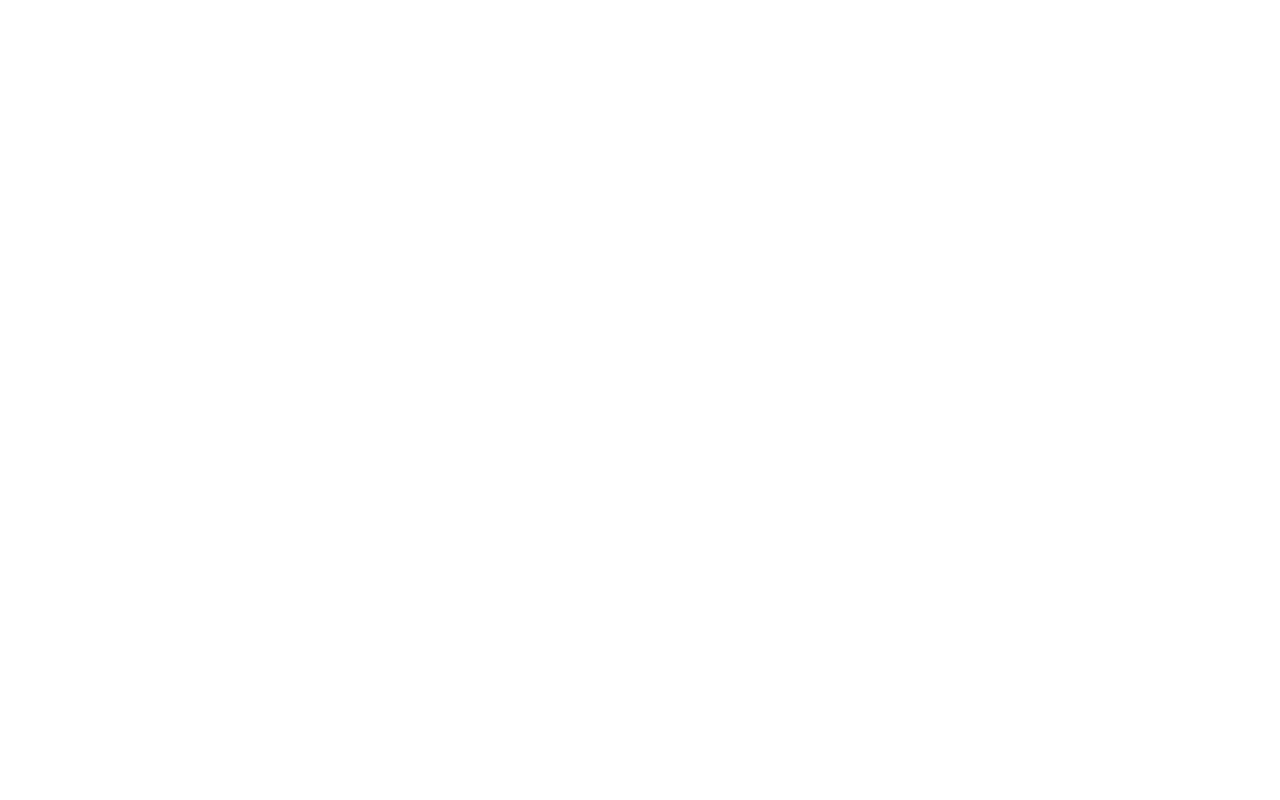
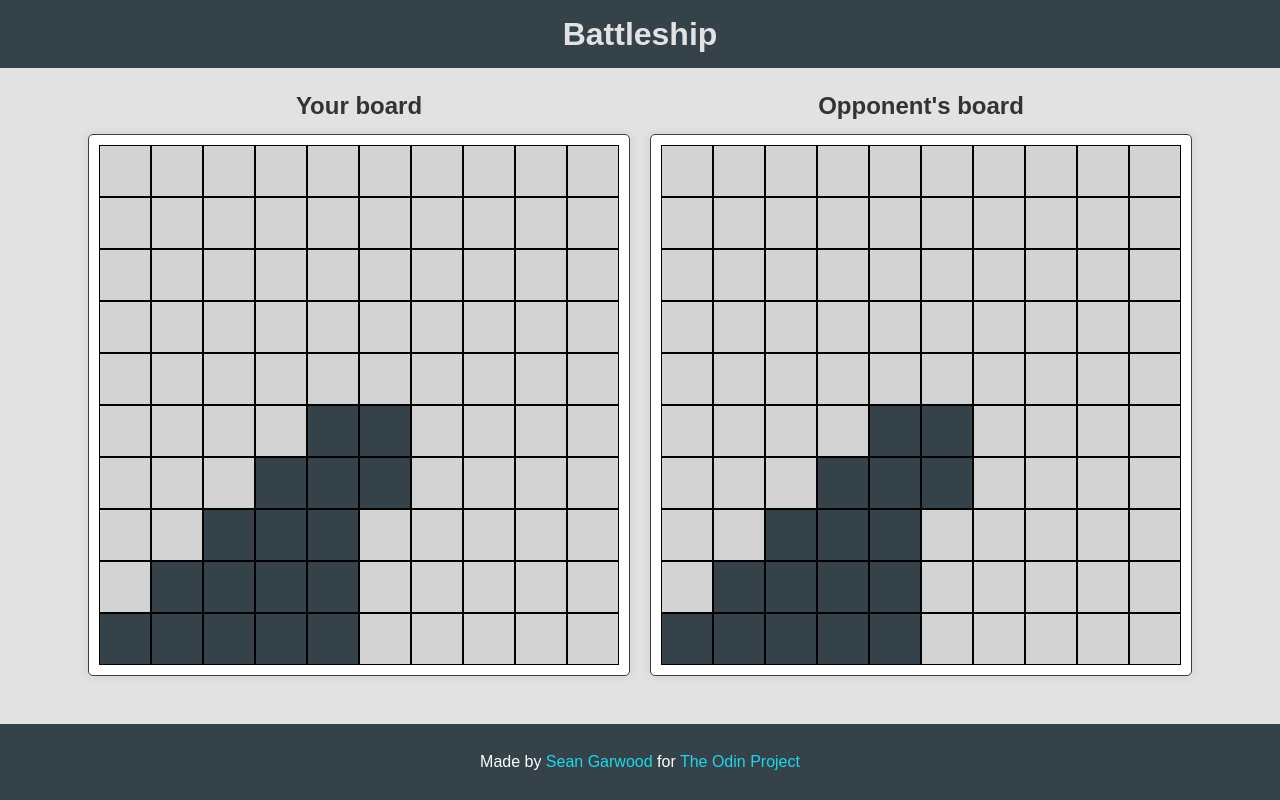
Before and after one commit to sean-garwood/top-battleship, a website with bundled scripts: page index.html in a window 1280 px wide. Built offline with nearby package versions, Linux system fonts and the light colour scheme.

Commit message:
chore: outline ui
fix: index.html, style.css

chore: draw boards

fix: rows of ten

fix: prettier cells

chore: animations, effects

fix: coordinates

feat: attach listeners to board

fix: correct board coords

fix: ugly ship display on both

for debugz

fix: no listeners for own board

```diff
--- a/index.html
+++ b/index.html
@@ -0,0 +1,32 @@
+<!doctype html>
+<html lang="en">
+
+<head>
+  <meta charset="UTF-8" />
+  <meta name="viewport" content="width=device-width, initial-scale=1.0" />
+  <title>TOP | Battleship</title>
+  <link rel="stylesheet" href="style.css" />
+  <script src="index.js" type="module"></script>
+</head>
+
+<body>
+  <header>
+    <h1>Battleship</h1>
+  </header>
+  <main>
+    <div id="boards-container">
+      <div class="board-container" id="human-board-container">
+        <h2>Your board</h2>
+      </div>
+      <div class="board-container" id="computer-board-container">
+        <h2>Opponent's board</h2>
+      </div>
+    </div>
+  </main>
+  <footer id="footer">
+    <p>Made by <a href="https://github.com/sean-garwood">Sean Garwood</a> for <a href="https://theodinproject.com">The
+        Odin Project</a></p>
+  </footer>
+</body>
+
+</html>
--- a/index.js
+++ b/index.js
@@ -0,0 +1,3 @@
+import { init } from "./src/init.js";
+
+init();
--- a/src/classes/Gameboard.js
+++ b/src/classes/Gameboard.js
@@ -1,5 +1,6 @@
-import { BoardDimensions } from "../constants/BoardDimensions";
-import { Orientations } from "../constants/Orientations";
+import { BoardDimensions } from "../constants/BoardDimensions.js";
+import { Orientations } from "../constants/Orientations.js";
+import { PlayerTypes } from "../constants/PlayerTypes.js";
 class Gameboard {
   constructor() {
     this.width = BoardDimensions.BOARD_WIDTH;
@@ -21,6 +22,43 @@ class Gameboard {
 
   set allShipsSunk(value) {
     this._allShipsSunk = value;
+  }
+
+  draw(playerType) {
+    const boardDivContainerID =
+      playerType === PlayerTypes.HUMAN
+        ? "human-board-container"
+        : "computer-board-container";
+    const boardDivContainer = document.getElementById(boardDivContainerID);
+    const boardDiv = document.createElement("div");
+    boardDiv.classList.add("board");
+    boardDiv.id =
+      playerType === PlayerTypes.HUMAN ? "human-board" : "computer-board";
+    for (let y = BoardDimensions.BOARD_HEIGHT - 1; y >= 0; y--) {
+      const rowDiv = document.createElement("div");
+      rowDiv.classList.add("row");
+      rowDiv.dataset.y = y;
+      for (let x = 0; x < BoardDimensions.BOARD_WIDTH; x++) {
+        const cell = document.createElement("div");
+        cell.dataset.x = x;
+        cell.dataset.y = y;
+        cell.classList.add("cell");
+        playerType === PlayerTypes.HUMAN
+          ? cell.classList.add("human")
+          : cell.classList.add("computer");
+        rowDiv.appendChild(cell);
+        if (playerType === PlayerTypes.COMPUTER) {
+          cell.addEventListener("click", (e) => {
+            const x = parseInt(e.target.dataset.x);
+            const y = parseInt(e.target.dataset.y);
+            this.receiveAttack(x, y);
+          });
+        }
+      }
+      boardDiv.appendChild(rowDiv);
+    }
+
+    boardDivContainer.appendChild(boardDiv);
   }
 
   placeShip(ship, startAtX, startAtY, orientation) {
@@ -55,7 +93,6 @@ class Gameboard {
     }
     const exceedsWidth = x + ship.size > this.width;
     const exceedsHeight = y + ship.size > this.height;
-    // check orientation
 
     switch (orientation) {
       case Orientations.HORIZONTAL:
--- a/src/classes/Player.js
+++ b/src/classes/Player.js
@@ -1,11 +1,15 @@
-import { validatePlayerType as validate } from "../constants/PlayerTypes";
-import { Gameboard } from "./Gameboard";
+import { validatePlayerType as validate } from "../constants/PlayerTypes.js";
+import { Gameboard } from "./Gameboard.js";
 
 class Player {
   constructor(type) {
     this.type = validate(type);
     this.gameboard = new Gameboard();
   }
+
+  drawBoard() {
+    this.gameboard.draw(this.type);
+  }
 }
 
 export { Player };
--- a/src/constants/Ships.js
+++ b/src/constants/Ships.js
@@ -1,4 +1,4 @@
-const SHIPS = {
+const Ships = {
   CARRIER: {
     name: "Carrier",
     size: 5,
@@ -21,4 +21,4 @@ const SHIPS = {
   },
 };
 
-export { SHIPS };
+export { Ships };
--- /dev/null
+++ b/src/init.js
@@ -0,0 +1,98 @@
+import { Gameboard } from "./classes/Gameboard.js";
+import { Orientations } from "./constants/Orientations.js";
+import { Player } from "./classes/Player.js";
+import { PlayerTypes } from "./constants/PlayerTypes.js";
+import { Ship } from "./classes/Ship.js";
+import { Ships } from "./constants/Ships.js";
+
+export function init() {
+  document.addEventListener("DOMContentLoaded", () => {
+    const players = createPlayers();
+    const gameboards = getBoards(players);
+    drawGameboards(gameboards);
+    placeShips(gameboards);
+    drawShips(gameboards);
+  });
+}
+
+function createPlayers() {
+  const human = new Player(PlayerTypes.HUMAN);
+  const computer = new Player(PlayerTypes.COMPUTER);
+  return { human, computer };
+}
+
+function createShips() {
+  const ships = Object.keys(Ships).map((ship) => {
+    return new Ship(Ships[ship]);
+  });
+  return ships;
+}
+
+function drawGameboards(boards) {
+  const humanBoard = boards.humanBoard;
+  const computerBoard = boards.computerBoard;
+  humanBoard.draw(PlayerTypes.HUMAN);
+  computerBoard.draw(PlayerTypes.COMPUTER);
+}
+
+// add a .ship class to the cell divs that contain a ship
+function drawShips(gameboards) {
+  // the Ship class does not have a method that returns the ship's coordinates
+  // so we need to loop through the board and check if there is a ship in each
+  // cell
+  const humanBoard = gameboards.humanBoard;
+  const computerBoard = gameboards.computerBoard;
+  const humanBoardDiv = document.getElementById("human-board");
+  const computerBoardDiv = document.getElementById("computer-board");
+
+  for (let y = 0; y < humanBoard.height; y++) {
+    for (let x = 0; x < humanBoard.width; x++) {
+      const cell = humanBoardDiv.querySelector(
+        `.cell[data-x="${x}"][data-y="${y}"]`
+      );
+      if (humanBoard.board[x][y] !== null) {
+        cell.classList.add("ship");
+      }
+    }
+  }
+
+  for (let y = 0; y < computerBoard.height; y++) {
+    for (let x = 0; x < computerBoard.width; x++) {
+      const cell = computerBoardDiv.querySelector(
+        `.cell[data-x="${x}"][data-y="${y}"]`
+      );
+      if (computerBoard.board[x][y] !== null) {
+        cell.classList.add("ship");
+      }
+    }
+  }
+}
+
+function getBoards(players) {
+  const humanBoard = players.human.gameboard;
+  const computerBoard = players.computer.gameboard;
+  return { humanBoard, computerBoard };
+}
+
+function placeShips(gameboards) {
+  const humanBoard = gameboards.humanBoard;
+  const computerBoard = gameboards.computerBoard;
+  const humanShips = createShips();
+  const computerShips = createShips();
+  // debug
+  let x = 0,
+    y = 0,
+    orientation = Orientations.HORIZONTAL;
+  humanShips.forEach((ship) => {
+    humanBoard.placeShip(ship, x, y, orientation);
+    x++;
+    y++;
+  });
+  x = 0;
+  y = 0;
+  computerShips.forEach((ship) => {
+    computerBoard.placeShip(ship, x, y, orientation);
+    x++;
+    y++;
+  });
+}
--- a/style.css
+++ b/style.css
@@ -1,44 +1,131 @@
+:root {
+  --font-size: 16px;
+  --line-height: 1.5;
+  /* colors */
+  --accent: #ffffff;
+  --empty-cell: lightgrey;
+  --link-color: #1adae8;
+  --primary-color: #35424a;
+  --secondary-color: #e2e2e2;
+  --text-color: #333333;
+  /* effects */
+  --cell-borders: 1px solid #000;
+  --hover-border: 1px solid orange;
+  --hover: #4c5a63;
+}
+
+a {
+  color: var(--link-color);
+  text-decoration: none;
+}
+
 body {
   margin: 0;
   font-family: Arial, sans-serif;
-  background-color: #f4f4f4;
+  background-color: var(--secondary-color);
+  color: var(--text-color);
+  font-size: var(--font-size);
+  line-height: var(--line-height);
+  min-height: 100vh;
+}
+
+fieldset {
+  border: none;
+}
+
+legend {
+  display: none;
 }
 
 header {
-  background: #35424a;
-  color: #ffffff;
+  background: var(--primary-color);
+  color: var(--secondary-color);
   padding: 10px 0;
   text-align: center;
 }
 
-h1 {
+h1, h2{
   margin: 0;
 }
 
-nav {
-  margin: 20px 0;
+h1 {
+  color: var(--secondary-color);
 }
 
-nav a {
-  color: #ffffff;
-  text-decoration: none;
-  margin: 0 15px;
-}
-
-nav a:hover {
-  text-decoration: underline;
+nav {
+  display: flex;
+  flex-direction: row;
+  align-items: center;
+  justify-content: space-between;
+  margin: 20px;
 }
 
 main {
   padding: 20px;
+  flex: 1;
 }
 
 footer {
   text-align: center;
   padding: 10px 0;
-  background: #35424a;
-  color: #ffffff;
-  position: relative;
+  background: var(--primary-color);
+  color: var(--accent);
+  margin-top: auto;
+  position: absolute;
+  width: 100%;
   bottom: 0;
-  width: 100%;
 }
+
+.board {
+  display: grid;
+  grid-template-rows: repeat(10, 10fr);
+  background: var(--accent);
+  border: 1px solid var(--primary-color);
+  border-radius: 5px;
+  box-shadow: 0 0 10px rgba(0, 0, 0, 0.1);
+  margin: 10px;
+  padding: 10px;
+  min-width: 300px;
+}
+
+.board-container {
+  display: flex;
+  flex-direction: column;
+  justify-content: center;
+  align-items: center;
+}
+
+.cell {
+  background: var(--empty-cell);
+  border: var(--cell-borders);
+  color: var(--accent);
+  font-size: 24px;
+  font-weight: bold;
+  height: 50px;
+  text-align: center;
+  width: 50px;
+}
+
+.cell:hover {
+  background: var(--hover);
+  color: var(--accent);
+  border: var(--hover-border);
+  transition: background ease 0.2s;
+}
+
+.row {
+  display: flex;
+  flex-direction: row;
+}
+
+.ship {
+  background: var(--primary-color);
+}
+
+#boards-container {
+  display: flex;
+  justify-content: center;
+  flex-direction: row;
+  min-height: 60vh;
+  width: 100%
+}
```
